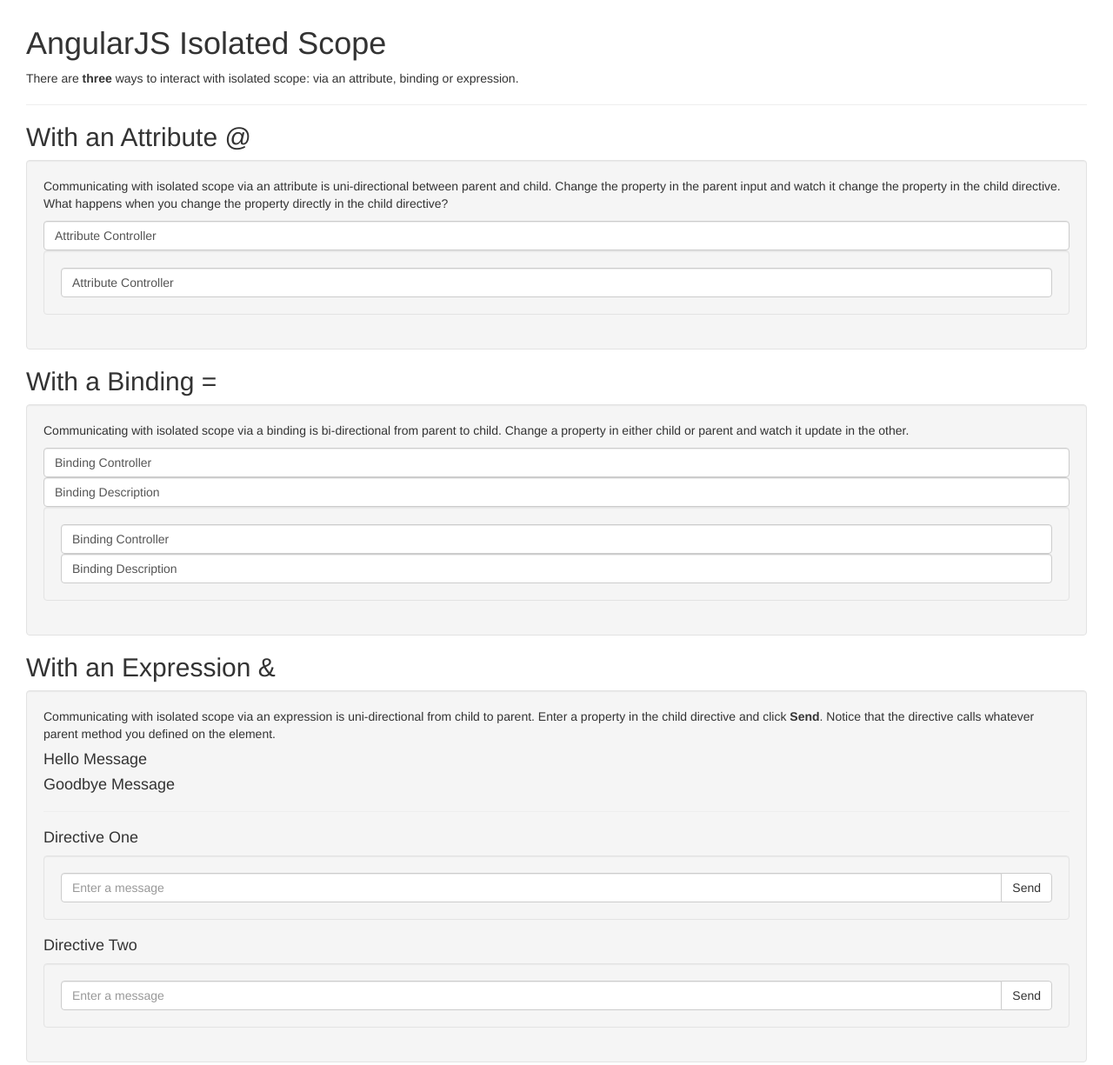
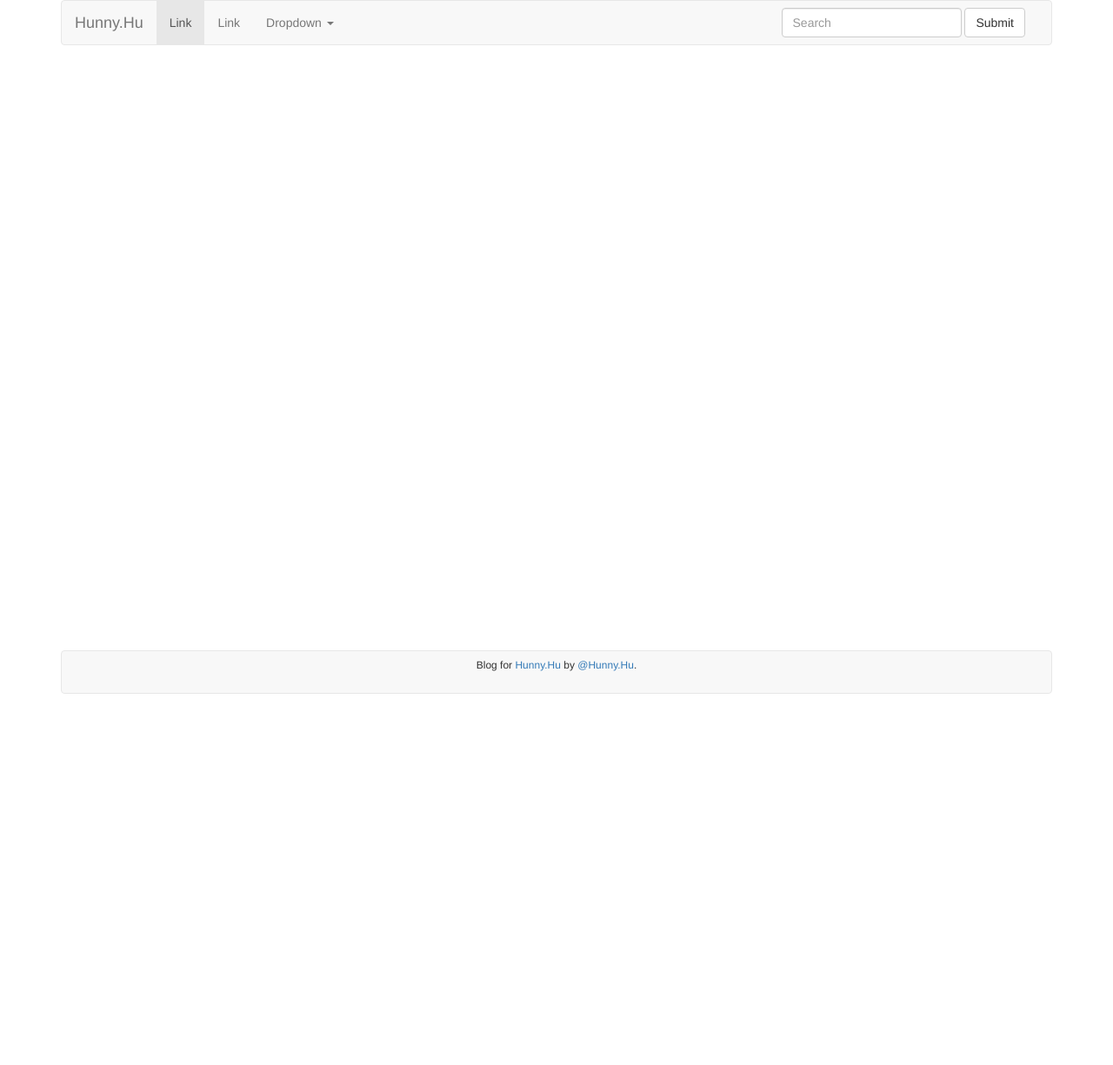
Before and after one commit to hunny/hunny.github.io, a website: page index.html in a window 1280 px wide. Shown: the whole page at 87% size. After the commit the page ends 800 px from the top, so only its background shows below. Drawn offline with Linux system fonts and the light colour scheme.

Commit message:
Init Index

```diff
--- a/index.html
+++ b/index.html
@@ -1,50 +1,84 @@
 <!doctype html>
-<html lang="zh-CN" ng-app="myApp">
+<html lang="zh-CN">
 <head>
-	<meta http-equiv="content-type" content="text/html; charset=utf-8" />
+	<meta charset="utf-8">
+	<meta http-equiv="X-UA-Compatible" content="IE=edge">
 	<meta name="viewport" content="width=device-width, initial-scale=1">
-	<link rel="stylesheet" type="text/css" href="public/bootstrap/css/bootstrap.min.css">
-	<style type="text/css">
-		body {
-			margin: 30px;
-		}
-	</style>
+	<!-- 上述3个meta标签*必须*放在最前面，任何其他内容都*必须*跟随其后！ -->
+	<meta name="description" content="">
+	<meta name="author" content="">
+	<!-- <link rel="icon" href="../../favicon.ico"> -->
+
+	<title>Blog</title>
+
+	<!-- Bootstrap core CSS -->
+	<link href="public/bootstrap/css/bootstrap.min.css" rel="stylesheet">
+
+	<!-- Custom styles for this template -->
+	<link href="src/css/index.css" rel="stylesheet">
+
+	<!-- HTML5 shim and Respond.js for IE8 support of HTML5 elements and media queries -->
+    <!--[if lt IE 9]>
+      <script src="http://cdn.bootcss.com/html5shiv/3.7.2/html5shiv.min.js"></script>
+      <script src="http://cdn.bootcss.com/respond.js/1.4.2/respond.min.js"></script>
+      <![endif]-->
   </head>
   <body>
-	<h1>AngularJS Isolated Scope</h1>
-	There are <strong>three</strong> ways to interact with isolated scope: via an attribute, binding or expression.
-	<hr>
-	<h2>With an Attribute @</h2>
-	<div ng-controller="AttributeCtrl as ctrl">
-		<div class="well">
-			<p>Communicating with isolated scope via an attribute is uni-directional between parent and child. Change the property in the parent input and watch it change the property in the child directive. What happens when you change the property directly in the child directive?</p>
-			<input class="form-control" type="text" ng-model="ctrl.parentName">
-			<div attribute-box class="well directive" local-name={{ctrl.parentName}}></div>
+  	<div class="header">
+  		<div class="container">
+  			<nav class="navbar navbar-default">
+  				<div class="container-fluid">
+  					<!-- Brand and toggle get grouped for better mobile display -->
+  					<div class="navbar-header">
+  						<button type="button" class="navbar-toggle collapsed" data-toggle="collapse" data-target="#bs-example-navbar-collapse-1" aria-expanded="false">
+  							<span class="sr-only">Toggle navigation</span>
+  							<span class="icon-bar"></span>
+  							<span class="icon-bar"></span>
+  							<span class="icon-bar"></span>
+  						</button>
+  						<a class="navbar-brand" href="#">Hunny.Hu</a>
+  					</div>
+  					<!-- Collect the nav links, forms, and other content for toggling -->
+  					<div class="collapse navbar-collapse" id="bs-example-navbar-collapse-1">
+  						<ul class="nav navbar-nav">
+  							<li class="active"><a href="#">Link <span class="sr-only">(current)</span></a></li>
+  							<li><a href="#">Link</a></li>
+  							<li class="dropdown">
+  								<a href="#" class="dropdown-toggle" data-toggle="dropdown" role="button" aria-haspopup="true" aria-expanded="false">Dropdown <span class="caret"></span></a>
+  								<ul class="dropdown-menu">
+  									<li><a href="#">Action</a></li>
+  									<li><a href="#">Another action</a></li>
+  									<li><a href="#">Something else here</a></li>
+  									<li role="separator" class="divider"></li>
+  									<li><a href="#">Separated link</a></li>
+  									<li role="separator" class="divider"></li>
+  									<li><a href="#">One more separated link</a></li>
+  								</ul>
+  							</li>
+  						</ul>
+  						<form class="navbar-form navbar-right" role="search">
+  							<div class="form-group">
+  								<input type="text" class="form-control" placeholder="Search">
+  							</div>
+  							<button type="submit" class="btn btn-default">Submit</button>
+  						</form>
+  					</div><!-- /.navbar-collapse -->
+  				</div><!-- /.container-fluid -->
+  			</nav>
   		</div>
   	</div>
-	<h2>With a Binding =</h2>
-	<div ng-controller="BindingCtrl as ctrl">
-		<div class="well">
-			<p>Communicating with isolated scope via a binding is bi-directional from parent to child. Change a property in either child or parent and watch it update in the other.</p>
-			<input class="form-control" type="text" ng-model="ctrl.parentItem.name">
-			<input class="form-control" type="text" ng-model="ctrl.parentItem.description">
-			<div binding-box class="well directive" local-item="ctrl.parentItem"></div>
+  	<div class="footer navbar-fixed-bottom" role="footer">
+  		<div class="container">
+  			<nav class="navbar navbar-default navbar-footer">
+  				<div class="container-fluid">
+  						<h6 class="text-center">Blog for <a href="http://hunny.github.io">Hunny.Hu</a> by <a href="https://twitter.com/hunny.hu">@Hunny.Hu</a>.</h6>
+  				</div>
+  			</nav>
   		</div>
   	</div>
-	<h2>With an Expression &</h2>
-	<div ng-controller="ExpressionCtrl as ctrl">
-		<div class="well">
-			<p>Communicating with isolated scope via an expression is uni-directional from child to parent. Enter a property in the child directive and click <strong>Send</strong>. Notice that the directive calls whatever parent method you defined on the element.</p>
-			<h4>{{ctrl.hello}}</h4>
-			<h4>{{ctrl.goodbye}}</h4>
-			<hr>
-			<h4>Directive One</h4>
-			<div expression-box class="well directive" local-expression="ctrl.sayHello(message)"></div>
-			<h4>Directive Two</h4>
-			<div expression-box class="well directive" local-expression="ctrl.sayGoodbye(message)"></div>
-		</div>
-	</div>
-</body>
+  	<script src="public/jquery/jquery.min.js"></script>
+  	<script src="public/bootstrap/js/bootstrap.min.js"></script>
   	<script src="public/angular/angular.min.js"></script>
   	<script src="src/js/index.js"></script>
+  </body>
   </html>
--- a/src/css/index.css
+++ b/src/css/index.css
@@ -1,3 +1,3 @@
-.myheading {
-	background-color: #333;
+.navbar-footer {
+	margin-bottom:2px;
 }
```
Also changed, not shown: public/bootstrap/js/ie8-responsive-file-warning.js (added, +13 -0 lines). Lines whose indentation alone changed are shown as unchanged.
